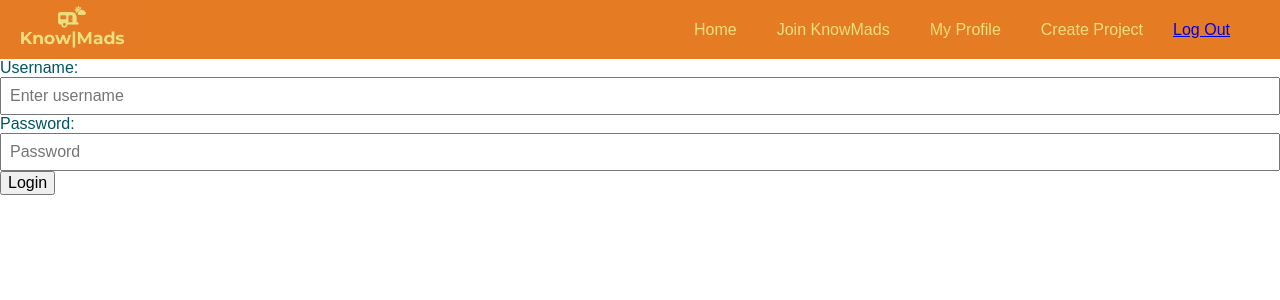
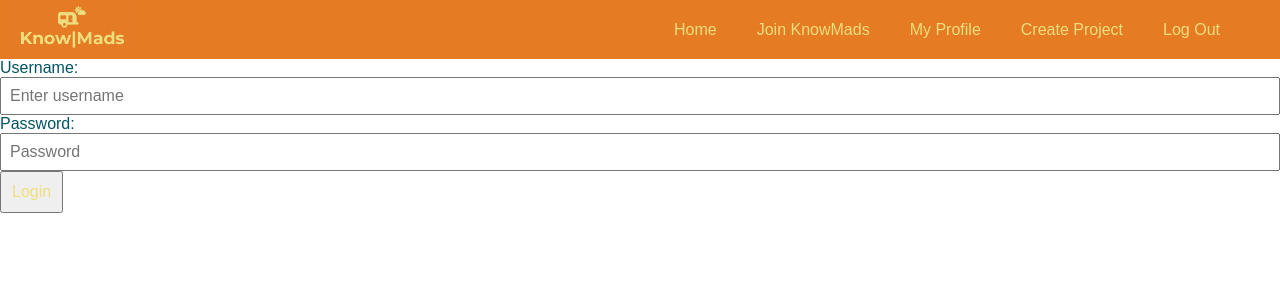
Before and after one commit to pauline-segi/crowdfunding_frontend, a React (Vite) app: page /login in a window 1280 px wide. Shown: the top 300 px of the page. Built offline with nearby package versions, Linux system fonts and the light colour scheme.

Commit message:
login styling

```diff
--- a/src/components/LoginForm.jsx
+++ b/src/components/LoginForm.jsx
@@ -58,7 +58,7 @@ function LoginForm() {
                     onChange={handleChange}
                     />
                 </div>
-                <button type="submit" onClick={handleSubmit}>
+                <button type="submit" onClick={handleSubmit} className="login-button">
                     Login
                     </button>
             </form>
--- a/src/components/NavBar.css
+++ b/src/components/NavBar.css
@@ -23,6 +23,7 @@
 .projects-link,
 .profile-link,
 .createproject-link,
+.login-button,
 #login-link {
     padding: 10px;
     color: var(--light-orange);
@@ -37,6 +38,7 @@
 .projects-link:hover,
 .profile-link:hover,
 .createproject-link:hover,
+.login-button:hover,
 #login-link:hover {
     background-color: var(--teal);
     border-radius: 4px;
--- a/src/components/NavBar.jsx
+++ b/src/components/NavBar.jsx
@@ -1,4 +1,4 @@
-// links: .navbar-logo-link, .home-link, .projects-link, .profile-link, .signup-link, .createproject-link, .login-link,
+// links: .navbar-logo-link, .home-link, .projects-link, .profile-link, .signup-link, .createproject-link, .login-link, .login-button,
 
 import React, { useState, useEffect } from 'react';
 import { Link, Outlet } from 'react-router-dom';
@@ -57,7 +57,7 @@ function NavBar() {
                             Create Project
                         </Link>
                         {auth.token ? (
-                            <Link to="/" onClick={handleLogout}>
+                            <Link to="/" onClick={handleLogout} className="login-button">
                                 Log Out
                             </Link>
                         ) : (
@@ -92,7 +92,7 @@ function NavBar() {
                             Create Project
                         </Link>
                         {auth.token ? (
-                            <Link to="/" onClick={handleLogout}>
+                            <Link to="/" onClick={handleLogout} className="login-button">
                                 Log Out
                             </Link>
                         ) : (
```
